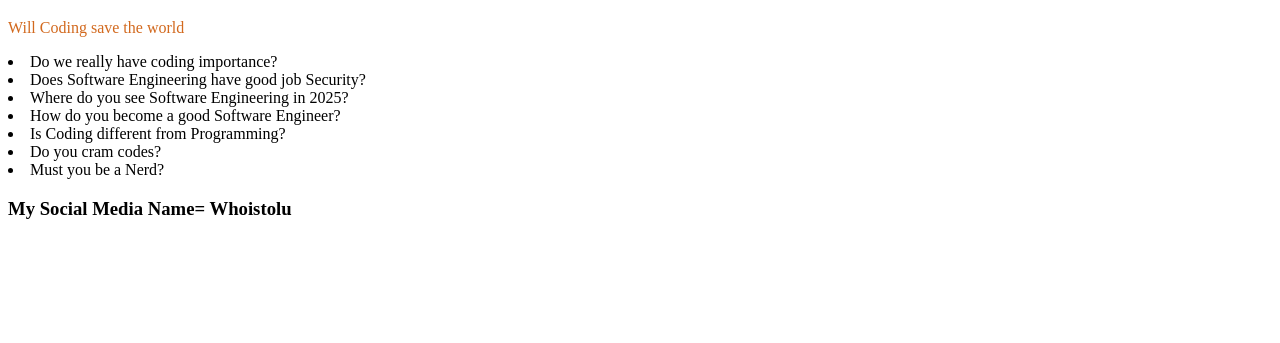
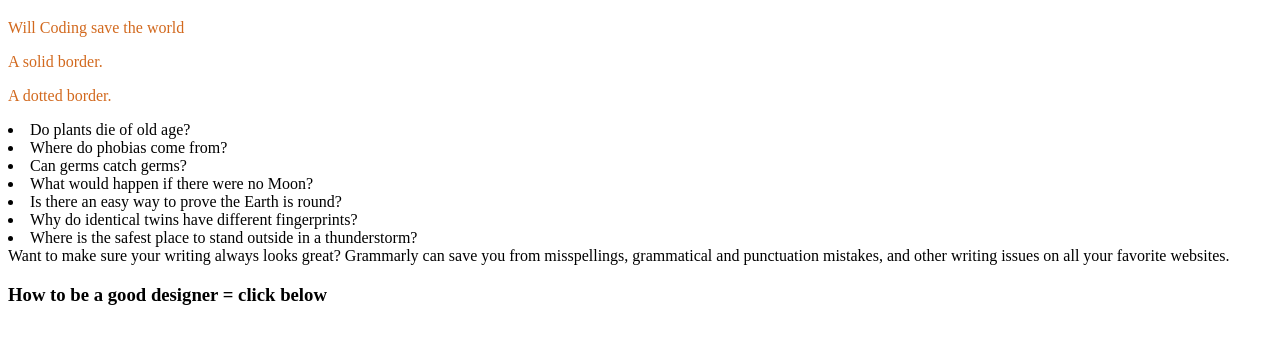
Before and after one commit to Whoistolu/Tolus-Website, a plain HTML site: page index.html in a window 1280 px wide. Shown: the part 61-404 px from the top of the page. Drawn offline with Linux system fonts and the light colour scheme.

Commit message:
Change World Questions

```diff
--- a/index.html
+++ b/index.html
@@ -11,18 +11,32 @@
     </head>
     <body>
         <h1>Hello Everyone</h1>
+
         <p>Will Coding save the world</p>
 
+        <p class="solid">A solid border.</p>
+
+        <p class="dotted">A dotted border.</p>
+
             <o1>
-                <li>Do we really have coding importance?</li>
-                <li>Does Software Engineering have good job Security?</li>
-                <li>Where do you see Software Engineering in 2025?</li>
-                <li>How do you become a good Software Engineer?</li>
-                <li>Is Coding different from Programming?</li>
-                <li>Do you cram codes?</li>
-                <li>Must you be a Nerd?</li>
+                <li>Do plants die of old age?</li>
+
+                <li>Where do phobias come from?</li>
+
+                <li>Can germs catch germs?</li>
+
+                <li>What would happen if there were no Moon?</li>
+
+                <li>Is there an easy way to prove the Earth is round?</li>
+
+                <li>Why do identical twins have different fingerprints?</li>
+
+                <li>Where is the safest place to stand outside in a thunderstorm?</li>
+
             </o1>
 
-        <h3>My Social Media Name= Whoistolu</h3>
+            <div>Want to make sure your writing always looks great? Grammarly can save you from misspellings, grammatical and punctuation mistakes, and other writing issues on all your favorite websites.</div>
+
+        <h3>How to be a good designer = click below</h3>
     </body>
 </html>
```
